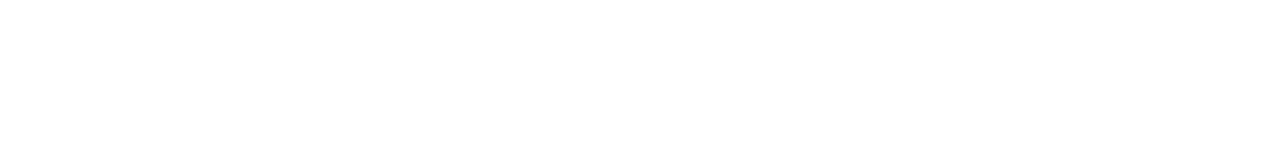
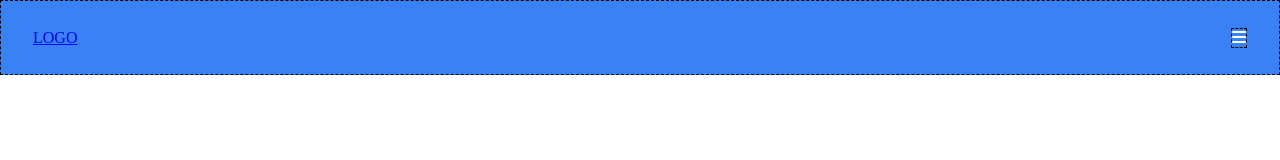
Before and after one commit to gds90/htmlcss-responsive-layout, a plain HTML site: page index.html in a window 1280 px wide. Drawn offline with Linux system fonts and the light colour scheme.

Commit message:
Added header

```diff
--- a/css/style.css
+++ b/css/style.css
@@ -3,3 +3,17 @@
     padding: 0;
     box-sizing: border-box;
 }
+
+.db {
+    border: 1px dashed black;
+}
+
+.header-content {
+    background-color: rgb(57,130,245);
+    display: flex;
+    height: 75px;
+    justify-content: space-between;
+    color: white;
+    padding: 0 2rem;
+    align-items: center;
+}
--- a/index.html
+++ b/index.html
@@ -4,9 +4,29 @@
     <meta charset="UTF-8">
     <meta name="viewport" content="width=device-width, initial-scale=1.0">
     <link rel="stylesheet" href="./css/style.css">
+    <!-- Font awesome link  -->
+    <link rel="stylesheet" href="https://cdnjs.cloudflare.com/ajax/libs/font-awesome/6.4.2/css/all.min.css" integrity="sha512-z3gLpd7yknf1YoNbCzqRKc4qyor8gaKU1qmn+CShxbuBusANI9QpRohGBreCFkKxLhei6S9CQXFEbbKuqLg0DA==" crossorigin="anonymous" referrerpolicy="no-referrer"/>
     <title>Document</title>
 </head>
 <body>
+    <!-- Header con logo e menu  -->
+    <header>
+        <div class="header-content db">
+            <a class="header-logo" href="#">
+                LOGO
+            </a>
+            <div class="icon-hamburger db">
+                <span><i class="fa-solid fa-bars"></i></span>
+            </div>
+        </div>
+    </header>
+    <!-- main con 6 sezioni -->
+    <main>
 
+    </main>
+    <!-- footer  -->
+    <footer>
+
+    </footer>
 </body>
 </html>
```
